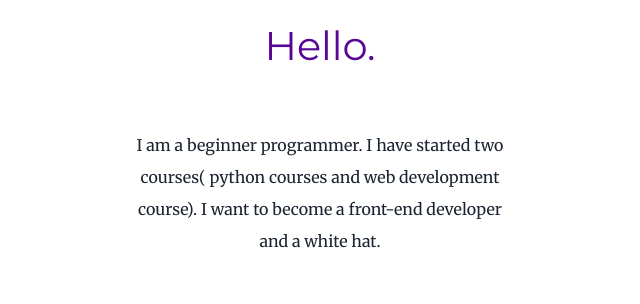
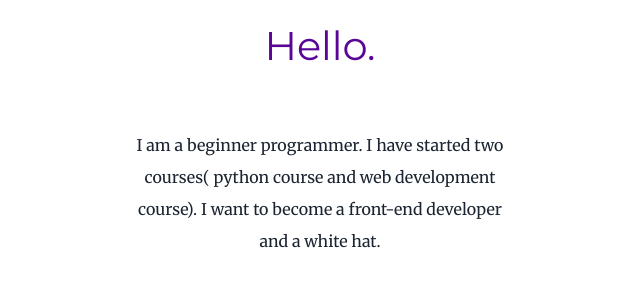
Before and after one commit to MelissaPrunier/second-personal-website, a plain HTML site: page index.html in a window 1280 px wide. Shown: the part 1160-1464 px from the top of the page, 320-960 px from the left. Drawn offline with Linux system fonts and the light colour scheme.

Commit message:
correction

```diff
--- a/index.html
+++ b/index.html
@@ -25,7 +25,7 @@
     <div class="profile">
       <img class="picturepro" src="images/melissa.jpg.jpg" alt="Melissa profile">
       <h2>Hello.</h2>
-      <p class="intro">I am a beginner programmer. I have started two courses( python courses and web development course). I want to become a front-end developer and a white hat. </p>
+      <p class="intro">I am a beginner programmer. I have started two courses( python course and web development course). I want to become a front-end developer and a white hat. </p>
     </div>
     <hr>
     <div class="skills">
```
